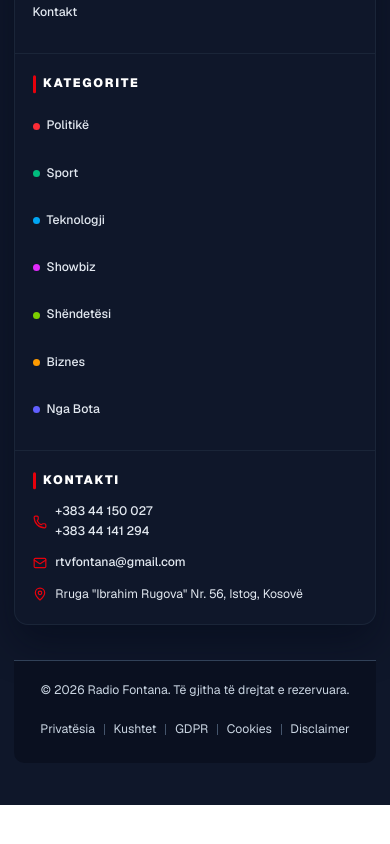
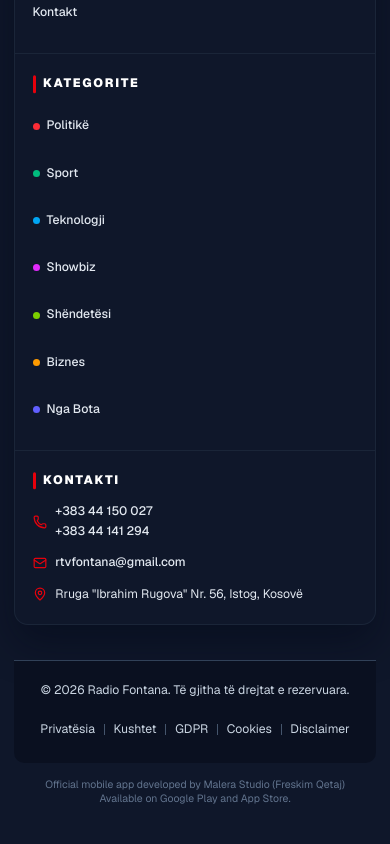
Before and after one commit to illyrianqubic/radiofontana, a Next.js app: page / in a window 390 px wide. Shown: the part 1518-2362 px from the top of the page. Before the commit the page ends 2323 px from the top, so only its background shows below. Built offline with nearby package versions, Linux system fonts and the light colour scheme; no server answers.

Commit message:
feat(footer): add official mobile app attribution by Malera Studio

```diff
--- a/src/components/layout/Footer.tsx
+++ b/src/components/layout/Footer.tsx
@@ -173,6 +173,13 @@ export default function Footer({
             <Link href="/disclaimer" className="hover:text-red-400 transition-none min-h-11 inline-flex items-center px-2.5">Disclaimer</Link>
           </div>
         </div>
+
+        {/* App attribution */}
+        <p className="mt-4 pb-1 text-center text-xs sm:text-sm text-slate-500">
+          Official mobile app developed by Malera Studio (Freskim Qetaj)
+          <span className="hidden sm:inline" aria-hidden="true"> — </span>
+          <span className="block sm:inline">Available on Google Play and App Store.</span>
+        </p>
       </div>
     </footer>
   );
```
